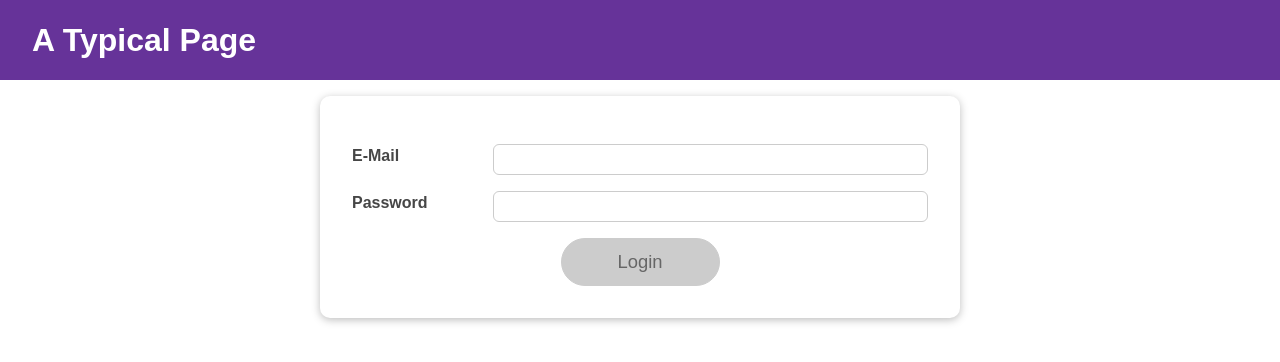
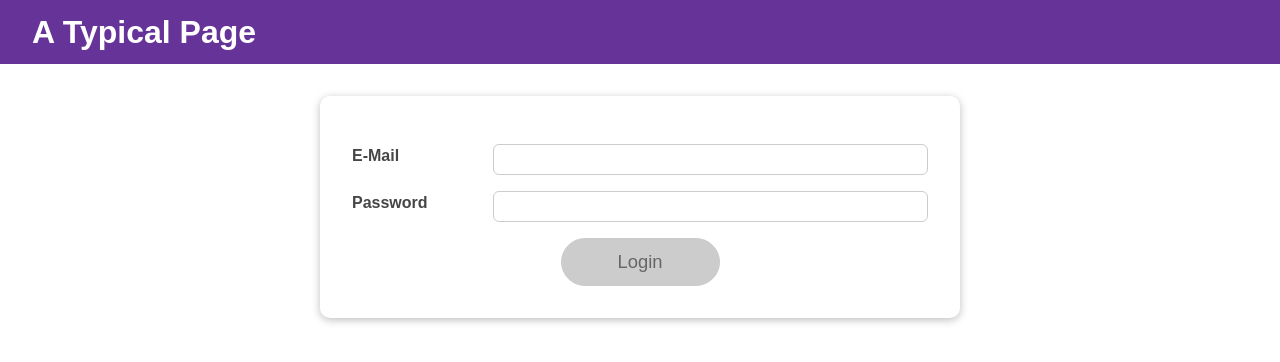
Before and after one commit to MahsumaRezai/React_LogIn, a React (Create React App) app: page / in a window 1280 px wide. Shown: the top 362 px of the page. Built offline with nearby package versions, Linux system fonts and the light colour scheme.

Commit message:
work on head style

```diff
--- a/src/components/MainHeader/MainHeader.module.css
+++ b/src/components/MainHeader/MainHeader.module.css
@@ -3,7 +3,7 @@
   top: 0;
   left: 0;
   width: 100%;
-  height: 5rem;
+  height: 4rem;
   display: flex;
   justify-content: space-between;
   align-items: center;
```
